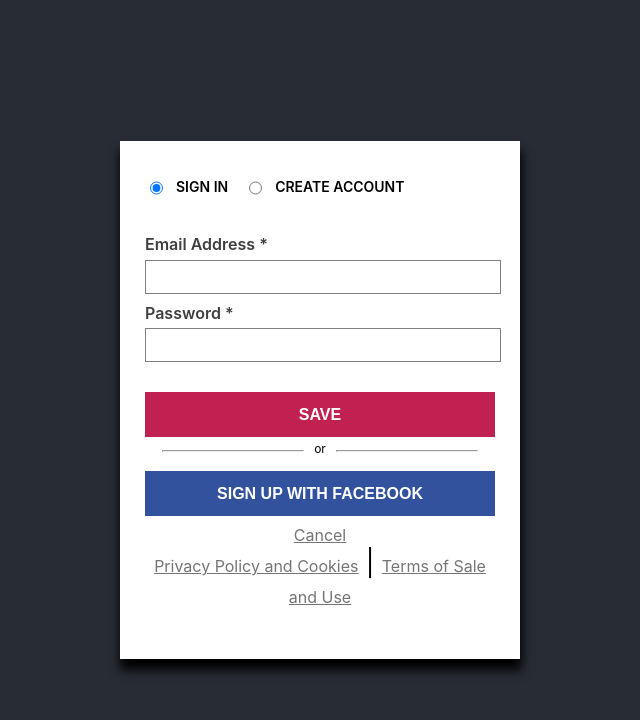
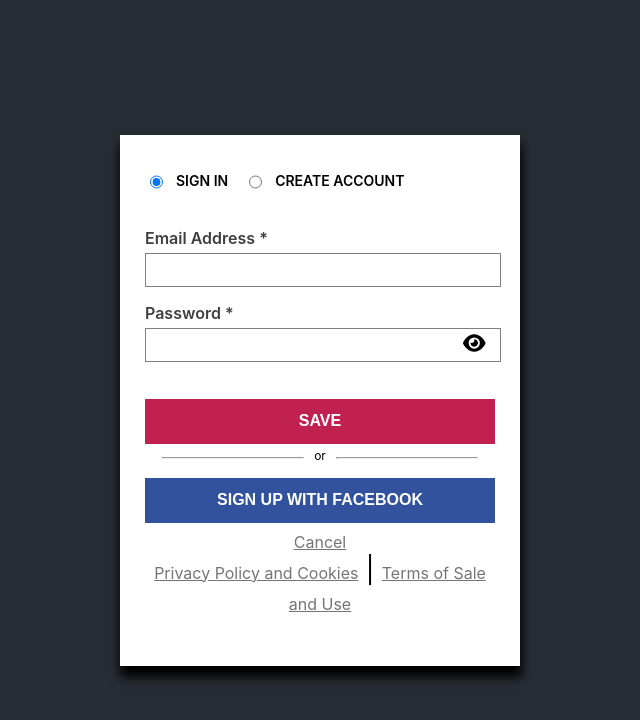
Before and after one commit to nick-is-coding/Code-Commerce, a React (Create React App) app in the folder code-commerce/: page / in a window 1280 px wide. Shown: the top 720 px of the page, without its empty margins (320-960 px from the left). Built offline with nearby package versions, Linux system fonts and the light colour scheme.

Commit message:
add eye icon that can toggle visibility of password, add submit functionality that will show Cart component

```diff
--- a/code-commerce/src/App.css
+++ b/code-commerce/src/App.css
@@ -86,6 +86,22 @@ div.FormInput input {
   border: .5px solid grey;
 }
 
+
+/* Eye Icon */
+.EyeIcon {
+  position: relative;
+  top: -37px;
+  left: 318px;
+  height: 20px;
+  z-index: 100;
+}
+
+div.FormInput:nth-child(2) {
+  height: 44px;
+}
+
+
+
 .PasswordDisclaimer {
   padding-top: .5rem;
   padding-bottom: .75rem;
@@ -95,11 +111,26 @@ div.FormInput input {
 
 /* Error message */
 
+/* span.ErrorMessageText {
+  font-size: 12px;
+  color: red;
+  display: none;
+  padding: 3px;
+} */
+
 span.ErrorMessageText {
   font-size: 12px;
   color: red;
   display: none;
   padding: 3px;
+  position: relative;
+  top: -61px;
+  right: -3px;
+  text-align: right;
+}
+
+span#password.ErrorMessageText {
+  top: -92px;
 }
 
 input:invalid ~ span {
--- a/code-commerce/src/App.js
+++ b/code-commerce/src/App.js
@@ -1,7 +1,8 @@
 import logo from './logo.svg';
 import './App.css';
-import Login from "./Components/Login.jsx";
-import React from 'react';
+import Login from "./Components/Login";
+import Cart from "./Components/Cart";
+import React, { useState } from 'react';
 import ReactDOM from 'react-dom';
 
 const INIT_STATE = {
@@ -9,10 +10,23 @@ const INIT_STATE = {
 }
 
 function App() {
+  const [cartTotal, setCartTotal] = useState(INIT_STATE.cartTotal);
+  const [showCart, setShowCart] = useState(false);
+
+
+  const handleOnSubmit = () => {
+    setShowCart(true);
+  };
+
+
   return (
     <div className="App">
       <header className="App-header">
-        <Login />
+        {showCart ? (
+          <Cart cartTotal={cartTotal} />
+        ) : (
+          <Login onSubmit={handleOnSubmit} />
+        )}
       </header>
     </div>
   );
--- /dev/null
+++ b/code-commerce/src/Components/Cart.jsx
@@ -0,0 +1,13 @@
+import React from 'react';
+
+
+class Cart extends React.Component {
+
+    render(){
+        return(
+            <h1>Hi</h1>
+        )
+    }
+}
+
+export default Cart;
--- a/code-commerce/src/Components/Login.jsx
+++ b/code-commerce/src/Components/Login.jsx
@@ -9,28 +9,42 @@ export default class extends React.Component {
         this.state = {
             signIn: true,
             submitted: false,
+            inputPassword: '',
+            confirmPassword: '',
+            passwordFieldRendered: false,
         }
     }
 
 handleSubmit = (event) => {
-    console.log('pressed');
-    event.preventDefault();
-
-    const form = event.target;
-    const formElements = form.elements;
-
-    if (form.checkValidity()) {
-        this.setState({ submitted: true });
-    }
-
-}
+        event.preventDefault();
+        const form = event.target;
+        if (form.checkValidity()) {
+          this.props.onSubmit();
+        } else {
+          this.setState({ submitted: true });
+        }
+};
 
 handleInput = (event) => {
     const input = event.target;
+    const isPasswordField = input.name === 'password';
+
     this.setState((prevState) => ({
       [input.name]: input.checkValidity(),
+      passwordFieldRendered: isPasswordField ? prevState.passwordFieldRendered : true,
     }));
   }
+
+  handleIconClick = () => {
+    this.setState((prevState) => ({
+        passwordFieldRendered: !prevState.passwordFieldRendered
+    }), () => {
+        const passwordField = document.querySelector('input[name="password"]');
+        if (passwordField) {
+            passwordField.type = this.state.passwordFieldRendered ? 'password' : 'text';
+        }
+    });
+}
 
     render() {
 
@@ -51,6 +65,8 @@ handleInput = (event) => {
             {label: 'Password *', name: 'password', required: true, typeInput: 'password', errorMessage: 'Please enter a valid password',pattern:"^(?=.*[0-9])(?=.*[a-zA-Z])(?=.*[!@#$%^&*])[a-zA-Z0-9!@#$%^&*]{8,20}$"}
         ]
 
+        const passwordFieldRendered = this.state.passwordFieldRendered;
+
         return (
             <div className='LoginForm'>
             <div className='LoginInfo'>
@@ -63,6 +79,7 @@ handleInput = (event) => {
             <form onSubmit={this.handleSubmit}>
                 {!signIn ? (fields.map((field, index) => {
                     const {label, name, required, typeInput, errorMessage, pattern} = field;
+                    const isPasswordField = name === 'password';
                     return (
                         <>
                         <div className='FormItem'>
@@ -70,14 +87,18 @@ handleInput = (event) => {
                             <div className='FormInput'>
                             <input
                                 name={name}
+                                className={name}
                                 onChange={this.handleInput}
                                 autoComplete="off"
                                 type={typeInput}
                                 required={required}
                                 pattern={pattern}
                             />
+                            {isPasswordField && (
+                                <FontAwesomeIcon icon={faEye} onClick={this.handleIconClick} className="EyeIcon"/>
+                            )}
                             {submitted && !this.state[name] && (
-                                <span className='ErrorMessageText'>{errorMessage}</span>
+                                <span id={name} className='ErrorMessageText'>{errorMessage}</span>
                             )}
                             </div>
                         </div>
@@ -88,6 +109,7 @@ handleInput = (event) => {
                     )
                 })) : ( signInFields.map((signInFields, index) => {
                         const {label, name, required, typeInput, errorMessage, pattern} = signInFields;
+                        const isPasswordField = name === 'password';
                         return (
                             <>
                             <div className='FormItem'>
@@ -101,8 +123,11 @@ handleInput = (event) => {
                                     required={required}
                                     pattern={pattern}
                                 />
+                            {isPasswordField && (
+                                <FontAwesomeIcon icon={faEye} onClick={this.handleIconClick} className="EyeIcon"/>
+                            )}
                             {submitted && !this.state[name] && (
-                                <span className='ErrorMessageText'>{errorMessage}</span>
+                                <span id={name} className='ErrorMessageText'>{errorMessage}</span>
                             )}
                                 </div>
                             </div>
```
